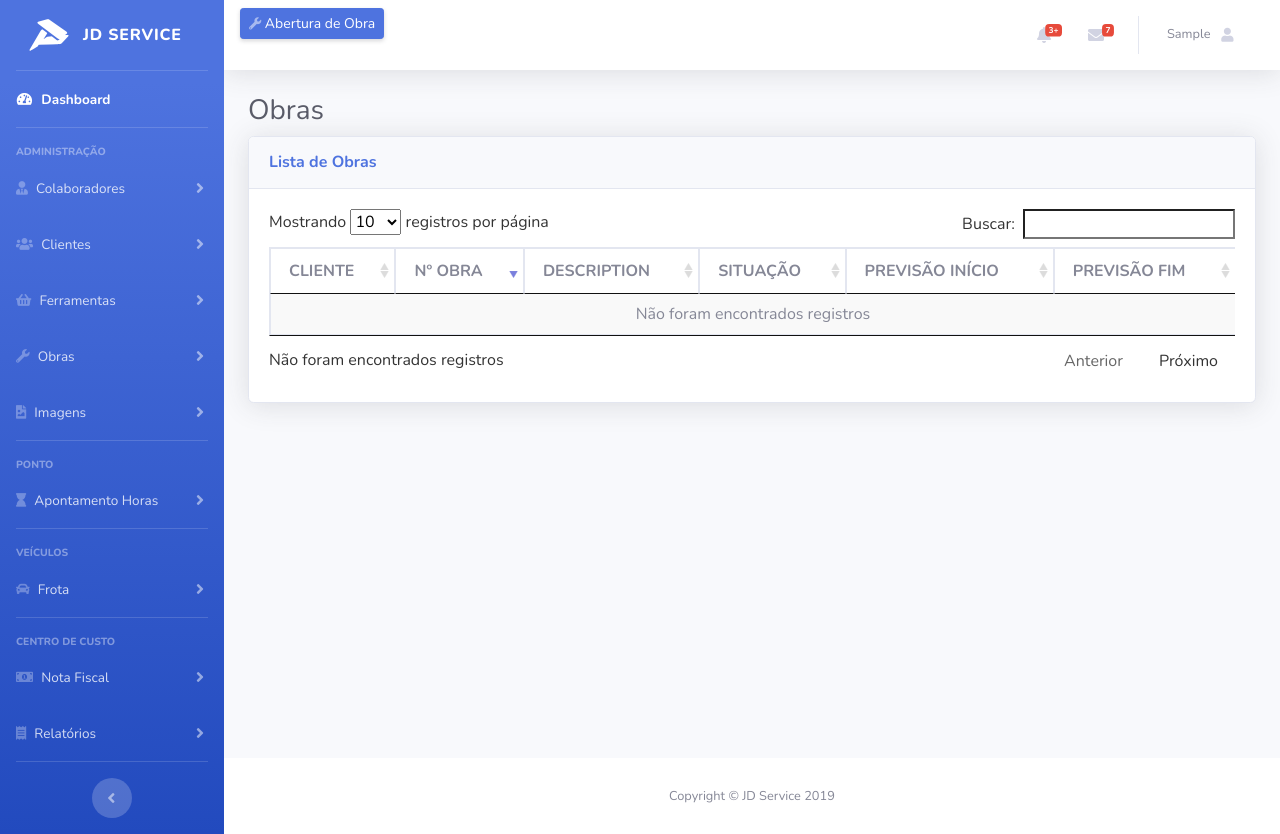
After one commit to elciorodrigo/base, a Django app: page /work-list in a window 1280 px wide. The commit adds this page. Run offline with Django 3.2, Linux system fonts and the light colour scheme; the visitor is signed in with stand-in values (Sample User, id 1); data that the repository does not hold is empty; some libraries are stand-ins or nearby versions.

Commit message:
adicionado listagem de obras

```diff
--- a/app/templates/app/base.html
+++ b/app/templates/app/base.html
@@ -111,17 +111,33 @@
       </li>
 
       <li class="nav-item">
+        <a class="nav-link collapsed" href="#" data-toggle="collapse" data-target="#work" aria-expanded="true"
+          aria-controls="collapseTwo">
+
+          <i class="fas fa-wrench"></i>
+          <span>Obras</span>
+        </a>
+        <div id="work" class="collapse" aria-labelledby="headingTwo" data-parent="#accordionSidebar">
+          <div class="bg-white py-2 collapse-inner rounded">
+            <h6 class="collapse-header">GESTÃO DE OBRAS</h6>
+            <a class="collapse-item" href="/work/">Abertura de Obra</a>
+            <a class="collapse-item" href="/work-list">Listar Obras</a>
+          </div>
+        </div>
+      </li>
+
+      <li class="nav-item">
         <a class="nav-link collapsed" href="#" data-toggle="collapse" data-target="#media" aria-expanded="true"
           aria-controls="collapseTwo">
 
-          <i class="fas fa-shopping-basket"></i>
+          <i class="fas fa-file-image"></i>
           <span>Imagens</span>
         </a>
         <div id="media" class="collapse" aria-labelledby="headingTwo" data-parent="#accordionSidebar">
           <div class="bg-white py-2 collapse-inner rounded">
             <h6 class="collapse-header">Gestão de Imagens</h6>
             <a class="collapse-item" href="/media">Anexar</a>
-            <a class="collapse-item" href="/media-list">Listar</a>
+            <!--<a class="collapse-item" href="/media-list">Listar</a>-->
           </div>
         </div>
       </li>
--- /dev/null
+++ b/crm/templates/work-list.html
@@ -0,0 +1,76 @@
+{% extends 'app/base.html' %}
+{% block content %}
+{% load static %}
+
+<!-- Begin Page Content -->
+<div class="container-fluid">
+
+  <!-- Page Heading -->
+  <h1 class="h3 mb-2 text-gray-800">Obras</h1>
+
+  <!-- DataTales Example -->
+  <div class="card shadow mb-4">
+    <div class="card-header py-3">
+      <h6 class="m-0 font-weight-bold text-primary">Lista de Obras</h6>
+    </div>
+    <div class="card-body">
+      <div class="table-responsive">
+        <table class="table table-bordered display responsive nowrap" id="my_table" width="100%" cellspacing="0">
+          <thead>
+            <tr >
+              <th>CLIENTE</th>
+              <th>Nº OBRA</th>
+              <th>DESCRIPTION</th>
+              <th>SITUAÇÃO</th>
+              <th>PREVISÃO INÍCIO</th>
+              <th>PREVISÃO FIM</th>
+            </tr>
+          </thead>
+          <tbody>
+            {% for work in works %}
+            <tr>
+              <td><a href='../work/{{ work.id }}'>{{ work.customer.corporate_name }}</a></td>
+              <td><a href='../work/{{ work.id }}'>{{ work.id }}</a></td>
+              <td>{{ work.description }}</td>
+              <td>{% if work.finished %} Finalizada {% else %} Aberta {% endif %}</td>
+              <td>{{ work.get_format_start_date }}</td>
+              <td>{{ work.get_format_end_date }}</td>
+            </tr>
+            {% endfor %}
+          </tbody>
+        </table>
+      </div>
+    </div>
+  </div>
+</div>
+<!-- /.container-fluid -->
+
+<script>
+
+    $(document).ready( function () {
+        $('#my_table').DataTable({
+            responsive: {
+                details: true
+            },
+            "order": [[ 1, "desc" ]],
+            "language": {
+                "lengthMenu": "Mostrando _MENU_ registros por página",
+                "zeroRecords": "Não foram encontrados registros",
+                "info": "Exibindo _START_ até _END_ de um total de _TOTAL_ registros",
+                "infoEmpty": "Não foram encontrados registros",
+                "infoFiltered": "(filtrados de um total de _MAX_ chamados)",
+                "paginate": {
+                    "first":      "Primeiro",
+                    "last":       "Último",
+                    "next":       "Próximo",
+                    "previous":   "Anterior"
+                },
+                "search": "Buscar:"
+            }
+        })
+    });
+
+</script>
+
+{% endblock %}
+<!-- Page level plugins -->
--- a/crm/urls.py
+++ b/crm/urls.py
@@ -23,6 +23,6 @@ urlpatterns = [
 
     path('work/', views.work, name='work'),
     path('work/<slug:work_id>', views.work, name='get_work'),
-    #path('work-list', views.customer_list, name='work_list'),
+    path('work-list', views.work_list, name='work_list'),
     path('work/employees/submit', views.set_work_employess, name='set_work_employess'),
 ]
--- a/crm/views.py
+++ b/crm/views.py
@@ -176,3 +176,9 @@ def set_work_employess(request):
     print(list_work_employees)
     redirect_url = '/work/{}'.format(work_id)
     return HttpResponseRedirect(redirect_url)
+
+
+@login_required(login_url='../login')
+def work_list(request):
+    work = Work.objects.all()
+    return render(request, 'work-list.html', {'works':work})
```
Also changed, not shown: crm/admin.py (+7 -1 lines).
